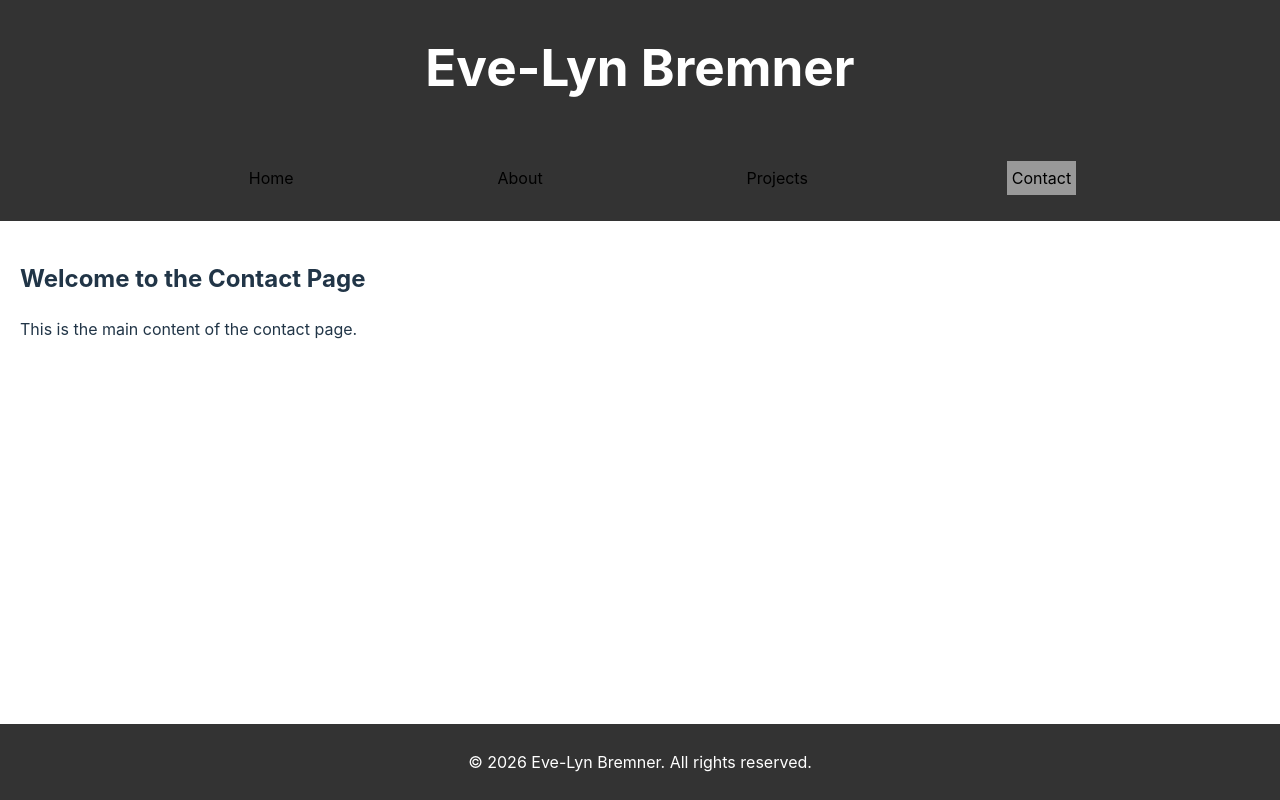
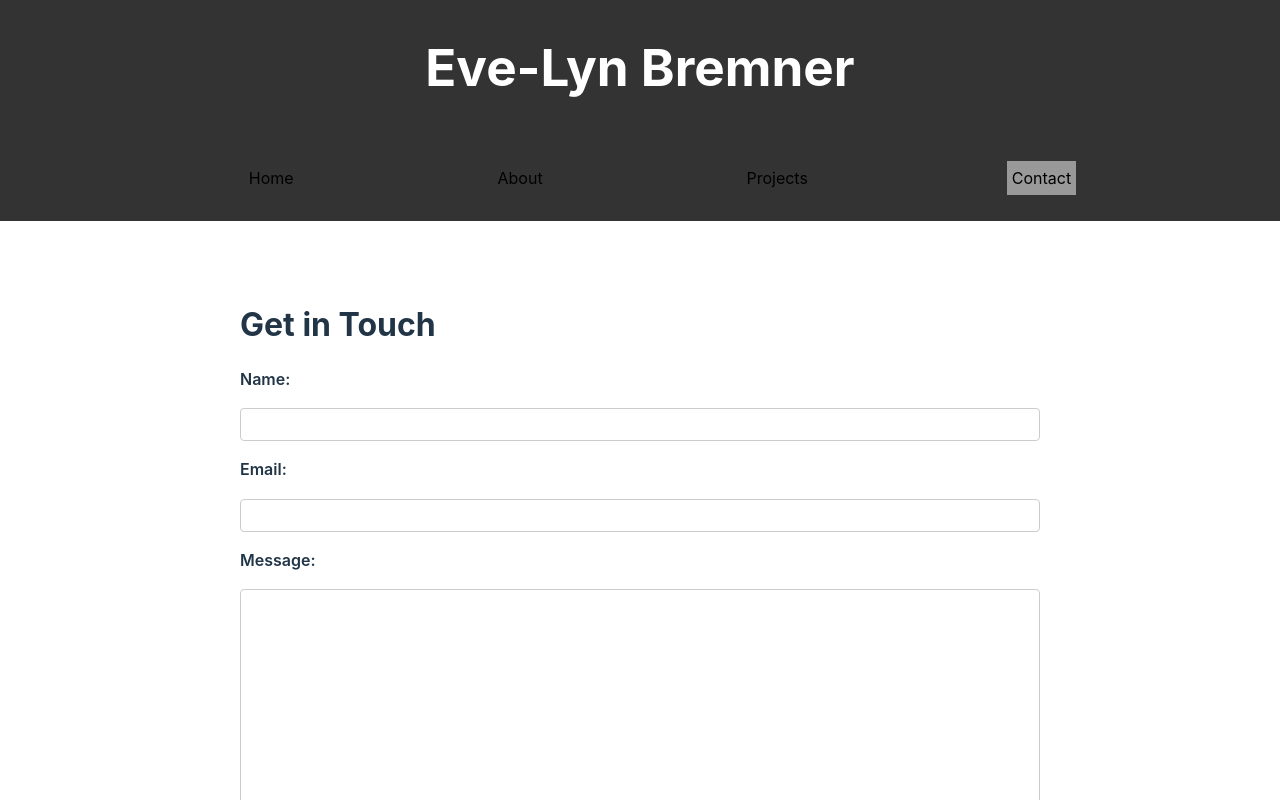
Before and after one commit to Eve-LynBremner/React_Portfolio, a React (Vite) app: page / in a window 1280 px wide. Both pictures are taken after a click on the item "Contact". Shown: the top 800 px of the page. Built offline with nearby package versions, Linux system fonts and the light colour scheme.

Commit message:
update contact page and add styling

```diff
--- a/src/pages/ContactPage.jsx
+++ b/src/pages/ContactPage.jsx
@@ -1,11 +1,24 @@
 // ContactPage.js
 import React from 'react';
+import styles from './ContactPage.module.css';
 
 const ContactPage = () => {
   return (
-    <div>
-      <h2>Welcome to the Contact Page</h2>
-      <p>This is the main content of the contact page.</p>
+    <div className={styles.container}>
+      <h2 className={styles.heading}>Get in Touch</h2>
+      {/* HMTL form converted into jsx format */}
+      <form className={styles.form}>
+        <label htmlFor="name">Name:</label>
+        <input type="text" name="name_input" id="name" />
+
+        <label htmlFor="email">Email:</label>
+        <input type="email" name="email_input" id="email" />
+
+        <label htmlFor="message">Message:</label>
+        <textarea name="message_input" id="message" rows="15"></textarea>
+
+        <button className="button sub" type="submit">Submit</button>
+      </form>
     </div>
   );
 };
--- /dev/null
+++ b/src/pages/ContactPage.module.css
@@ -0,0 +1,30 @@
+.container {
+  max-width: 800px;
+  margin: 0 auto;
+  padding: 2rem;
+  line-height: 1.6;
+}
+
+.heading {
+  font-size: 2rem;
+  margin-bottom: 1rem;
+}
+
+.form {
+  /* margin-bottom: 1rem; */
+  display: flex;
+  flex-direction: column;
+  gap: 1rem;    /* spacing between ALL elements */
+}
+
+/* accessed using styles.form, don't name individual elements in the jsx. label, input, and textarea will update accordingly*/
+.form label {
+  font-weight: 600;
+}
+
+.form input,
+.form textarea {
+  padding: 0.5rem;
+  border: 1px solid #ccc;
+  border-radius: 4px;
+}
```
